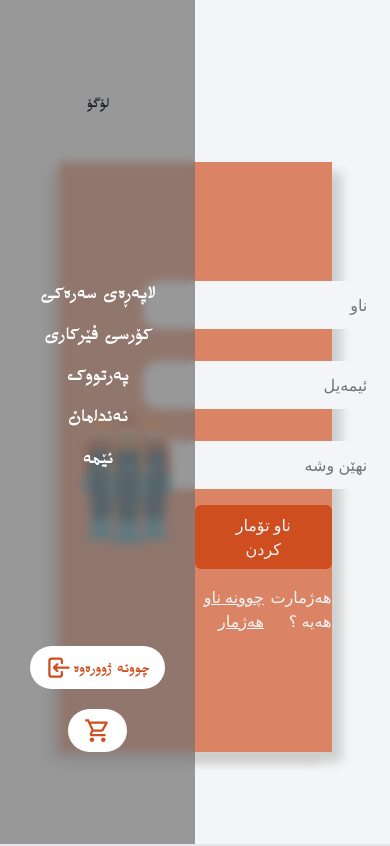
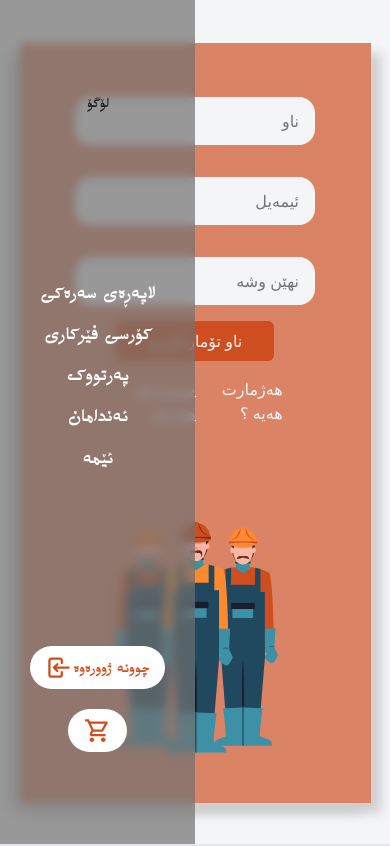
Before and after one commit to soranghafuori/petromalikurdistan-1, a React (Create React App) app: page /login in a window 390 px wide. Shown: the top 846 px of the page. Built offline with nearby package versions, Linux system fonts and the light colour scheme.

Commit message:
responsive login page

```diff
--- a/src/Component/Login/Login.css
+++ b/src/Component/Login/Login.css
@@ -65,3 +65,16 @@
 .show{
     display: none;
 }
+
+@media(max-width:1000px){
+    .login-box{
+        width: 90%;
+        height: 90%;
+        margin-top: .1rem;
+        flex-direction: column;
+    }
+    .login-left{
+        padding-top: 0;
+        width: 70%;
+    }
+}
```
